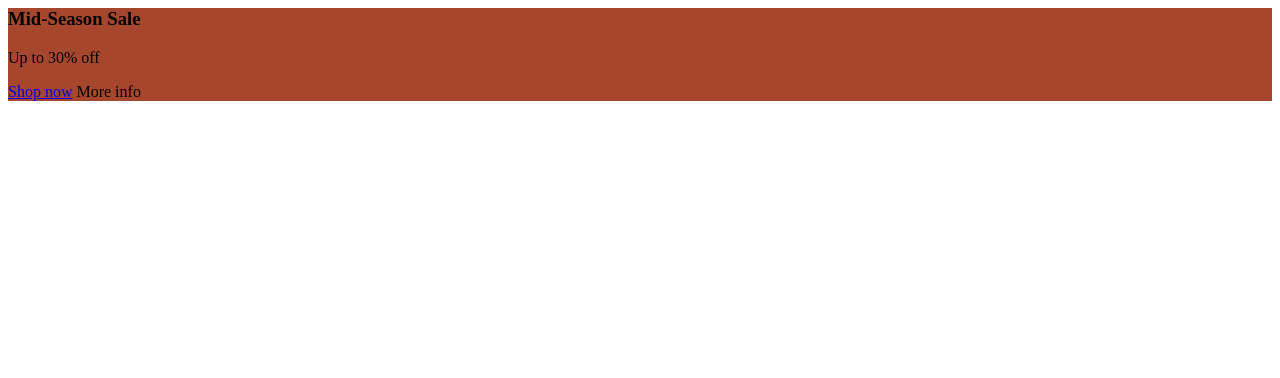
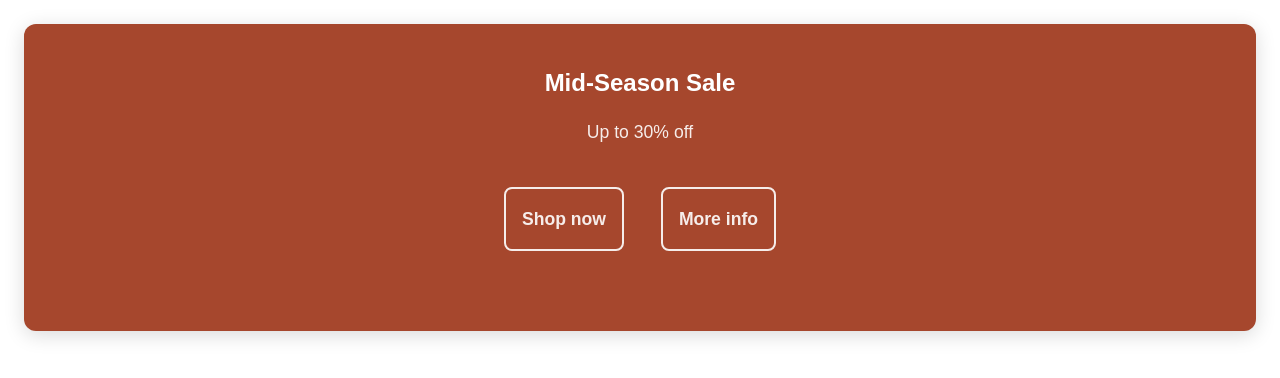
Before and after one commit to MilkyRaven/ecommerceTechnicalChallenge, a plain HTML site: page Q3/index.html in a window 1280 px wide. Drawn offline with Linux system fonts and the light colour scheme.

Commit message:
styles: update Q3 styles

```diff
--- a/Q3/styles.css
+++ b/Q3/styles.css
@@ -1,7 +1,43 @@
-/* TODO improve styles */
+* {
+  margin: 0;
+  padding: 0;
+  box-sizing: border-box;
+}
 
+body {
+  font-family: Arial, sans-serif;
+  line-height: 1.6;
+}
 #promo-banner {
-    background-color: var(--color-primary)
+  background: var(--color-primary);
+  color: var(--color-text);
+  padding: var(--spacing-large);
+  margin: var(--spacing-medium);
+  border-radius: var(--card-radius);
+  text-align: center;
+  box-shadow: 0 4px 20px rgba(0, 0, 0, 0.15);
+}
+#promo-banner h3 {
+  font-size: var(--font-size-card-h2);
+  margin-bottom: var(--spacing-small);
+  font-weight: 600;
+}
+#promo-banner p {
+  font-size: var(--font-size-text);
+  margin-bottom: var(--spacing-medium);
+  opacity: 0.9;
+}
+#promo-banner a {
+  display: inline-block;
+  margin: var(--spacing-small);
+  padding: var(--spacing-small);
+  border-radius: 8px;
+  text-decoration: none;
+  font-weight: 600;
+  transition: all 0.3s ease;
+  border: 2px solid transparent;
+  border-color: var(--color-text);
+  color: var(--color-text);
 }
 .overlay {
   position: fixed;
@@ -19,6 +55,9 @@
 .popup {
   background-color: #fff;
   padding: 20px;
-    border-radius: 8px;
+  border-radius: var(--card-radius);
   text-align: center;
+  max-width: 400px;
+  margin: var(--spacing-medium);
+  box-shadow: 0 10px 40px rgba(0, 0, 0, 0.2);
 }
```
Lines whose indentation alone changed are shown as unchanged.
